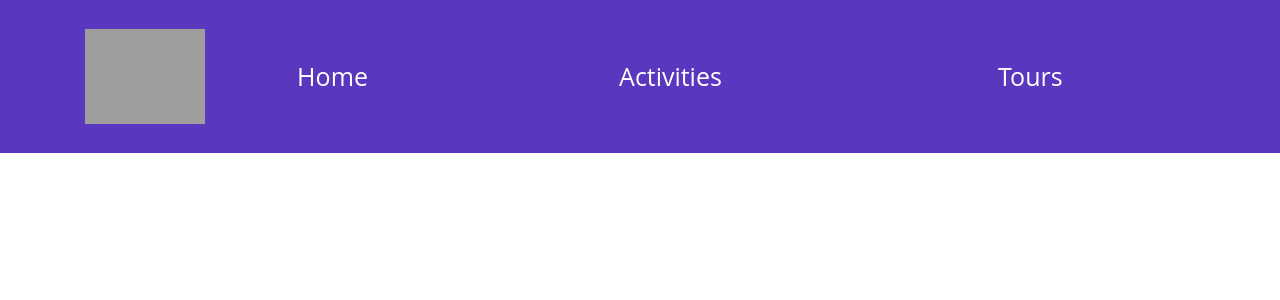
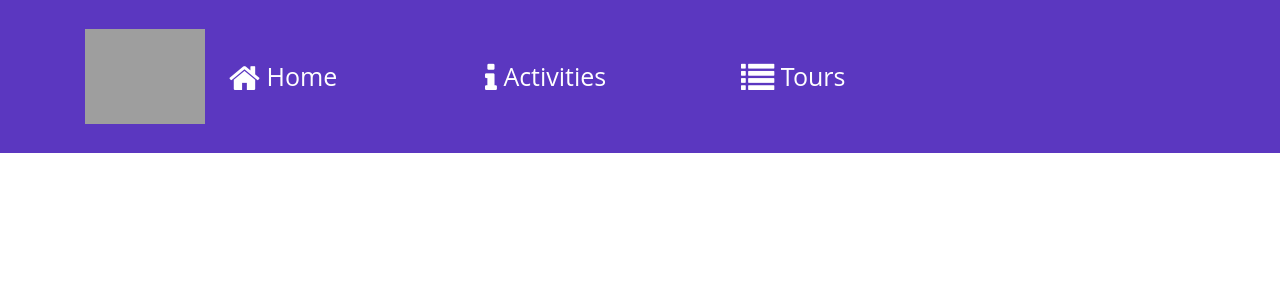
Before and after one commit to likejean/Visit-Georgia, a React (Create React App) app: page / in a window 1280 px wide. Shown: the top 300 px of the page. Built offline with nearby package versions, Linux system fonts and the light colour scheme; grey boxes are pictures that could not be loaded.

Commit message:
made Navbar more responsive

```diff
--- a/src/components/Header/Header.scss
+++ b/src/components/Header/Header.scss
@@ -1,15 +1,36 @@
 @import '../../index.scss';
+
+@function resize($pxsize) {
+    @return $pxsize - 15;
+}
+
 .navbar {
     background: $mainPurple;
     padding: 1.5rem 0.5rem;
 }
+
+// .navbar-nav{
+//     display: grid;
+//     grid-template-columns: repeat(4, 1fr);
+//     text-align: center;
+// }
+li.nav-item {
+    width: 200px;
+}
+
 
 a.nav-link{
     align-self: center;
     list-style-type: none;
     font-size: 25px;
     color: $mainWhite !important;
-    display: grid;
-    grid-template-columns: repeat(4, 1fr);
-    text-align: center;
+
 }
+
+.navbar-toggler {
+    width: 65px;
+    height: 45px;
+    .navbar-toggler-icon{
+        width: 55;
+    }
+}
--- a/src/components/Header/HeaderComponent.js
+++ b/src/components/Header/HeaderComponent.js
@@ -42,15 +42,15 @@ class Header extends Component {
                     <NavbarBrand href="/">
                         <img style={this.state.windowSize > 250 ? {display: 'block'} : {display: 'none'}} src={image} height="95" width="120" alt='Visit Georgia' />
                     </NavbarBrand>
-                    <Collapse isOpen={this.state.isNavOpen} navbar>
+                    <Collapse isOpen={this.state.isNavOpen && this.state.windowSize <= 768} navbar>
                         <Nav navbar>
-                            <NavItem>
+                            <NavItem style={this.state.windowSize > 768 ? {width: this.state.windowSize/5} : {width: 200}}>
                                 <NavLink className="nav-link" to='/home'><span className="fa fa-home fa-lg"></span> Home</NavLink>
                             </NavItem>
-                            <NavItem>
+                            <NavItem style={this.state.windowSize > 768 ? {width: this.state.windowSize/5} : {width: 200}}>
                                 <NavLink className="nav-link" to='/activities'><span className="fa fa-info fa-lg"></span> Activities</NavLink>
-                            </NavItem>
-                            <NavItem>
+                            </NavItem >
+                            <NavItem style={this.state.windowSize > 768 ? {width: this.state.windowSize/5} : {width: 200}}>
                                 <NavLink className="nav-link" to='/tours'><span className="fa fa-list fa-lg"></span> Tours</NavLink>
                             </NavItem>
                         </Nav>
--- a/src/index.js
+++ b/src/index.js
@@ -1,5 +1,7 @@
 import React from 'react';
 import ReactDOM from 'react-dom';
+import 'bootstrap/dist/css/bootstrap.min.css';
+import 'font-awesome/css/font-awesome.min.css';
 import 'bootstrap/dist/css/bootstrap.min.css';
 import App from './App';
 import * as serviceWorker from './serviceWorker';
```
